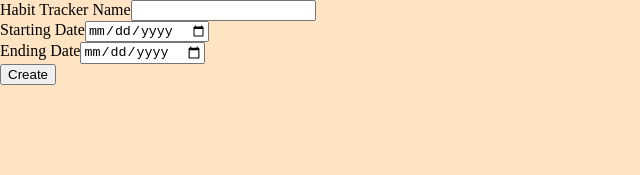
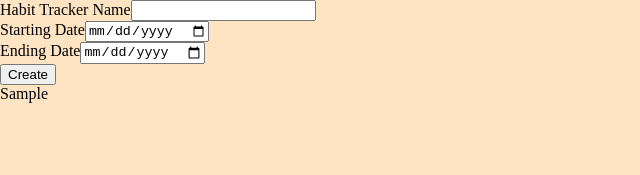
Before and after one commit to MayKhine/habitTracker, a React (Vite) app: page / in a window 1280 px wide. Both pictures are taken after typing "Sample", "2020-01-15", "2020-01-15" into the empty fields and a click on the button "Create". Shown: the top 175 px of the page, without its empty margins (0-640 px from the left). Built offline with nearby package versions, Linux system fonts and the light colour scheme.

Commit message:
debug ts error

```diff
--- a/src/App.tsx
+++ b/src/App.tsx
@@ -6,6 +6,7 @@ import "./App.css"
 // import { Week, useWeeklyHabits } from "./hooks/useWeeklyHabits"
 
 import { useHabitTracker } from "./hooks/useHabitTracker"
+import { HabitTracker } from "./components/HabitTracker"
 function App() {
   // const { weeks, addHabit } = useWeeklyHabits()
   // const [habitText, setHabitText] = useState("")
@@ -101,7 +102,12 @@ function App() {
         </div>
         <button onClick={onHabitTrackerHandler}>Create</button>
       </div>
-      <div></div>
+      <div>
+        {localStgHabitTrackerData.map((item) => {
+          console.log("Item: ", item["title"])
+          return <HabitTracker title={item.title} />
+        })}
+      </div>
     </>
   )
 }
--- a/src/components/HabitTracker.tsx
+++ b/src/components/HabitTracker.tsx
@@ -1,9 +1,12 @@
 import { HabitProps } from "./Habit"
-export type HabitTracketProps = {
-  startDate: Date
-  endDate: Date
-  habits: Array<HabitProps>
+export type HabitTrackerProps = {
+  title: string
+  startDate: string
+  endDate: string
+  // children: JSX.Element
 }
-export const HabitTracker = () => {
-  return <>Habit Tracker </>
+export const HabitTracker = (props: HabitTrackerProps) => {
+  console.log("In habit tracker: ", props, props.title)
+
+  return <div>{props.title} </div>
 }
--- a/src/hooks/useHabitTracker.ts
+++ b/src/hooks/useHabitTracker.ts
@@ -6,7 +6,7 @@ export type HabitTracker = {
   habitTrackerTitle: string
   startDate: string
   endDate: string
-  habits: Array<Habit>
+  // habits: Array<Habit>
 }
 
 export type Habit = {
```
